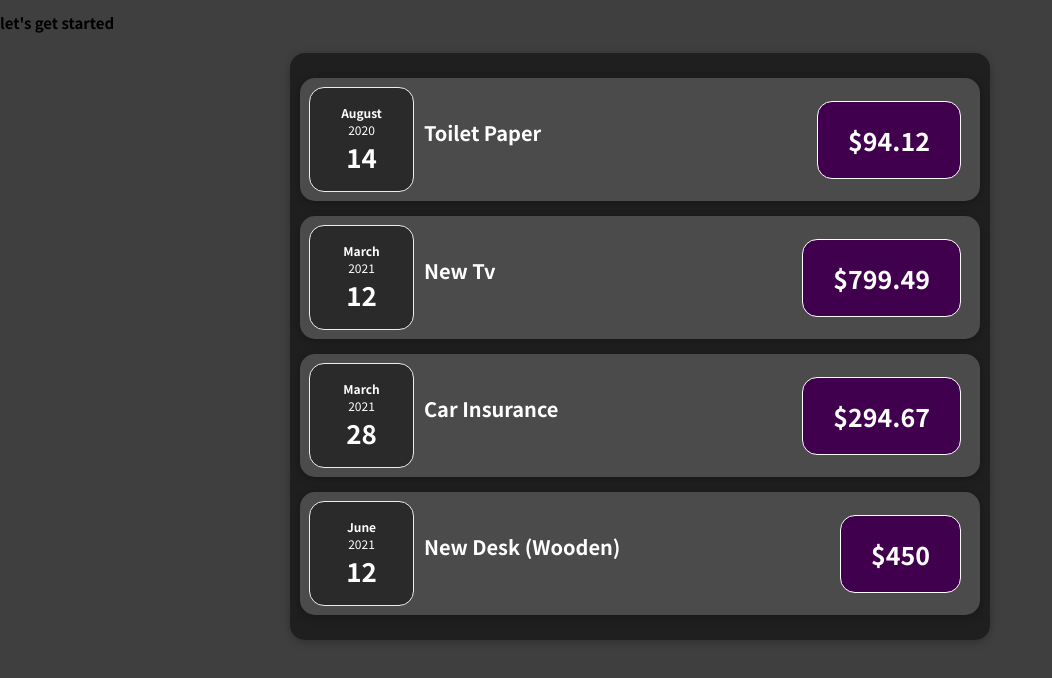
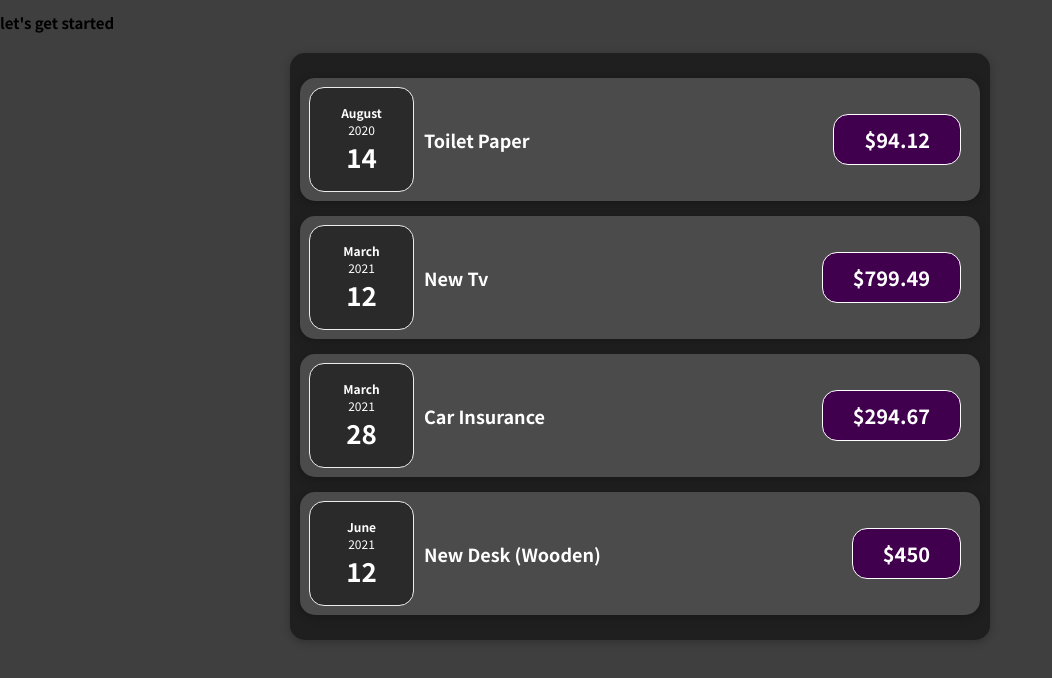
Before and after one commit to StrongMind0/React.-Expenses-App, a React (Create React App) app: page / in a window 1280 px wide. Shown: the top 678 px of the page, without its empty margins (0-1052 px from the left). Built offline with nearby package versions, Linux system fonts and the light colour scheme.

Commit message:
Sample of using old react to create elements

```diff
--- a/src/components/Card.js
+++ b/src/components/Card.js
@@ -1,3 +1,5 @@
+import React from 'react';
+
 import './Card.css'
 
 function Card(props) {
--- a/src/components/ExpenseDate.js
+++ b/src/components/ExpenseDate.js
@@ -1,3 +1,5 @@
+import React from 'react';
+
 import './ExpenseDate.css';
 
 function ExpenseDate(props) {
--- a/src/components/ExpenseItem.css
+++ b/src/components/ExpenseItem.css
@@ -14,7 +14,10 @@
 }
 .expense-item__details{
     display: flex;
-    justify-content: space-between;
+    flex-direction: column-reverse;
+    justify-content: center;
+    align-items: flex-end;
+    /* justify-content: space-between; */
     /* border: 1px solid; */
     flex: 1;
     margin: 0 10px;
@@ -22,18 +25,31 @@
 }
 
 .expense-item__details>h2{
-    font-size: 2rem;
+    font-size: 1.8rem;
     color: #fff;
+    margin-right: 2rem;
 }
 
 
 .expense-item__price{
-    align-self: center;
-    font-size: 2.5rem;
+    /* align-self: center; */
+    font-size: 2rem;
     border: 1px solid #fff;
     background: #40004d;
     color: #fff;
-    padding: 2rem 3rem;
+    padding: 1rem 3rem;
     border-radius: 15px;
     font-weight: bold;
 }
+
+@media screen and (min-width:600px) {
+    .expense-item__details{
+        display: flex;
+        flex-direction: row;
+        justify-content: space-between;
+    }
+
+    .expense-item__price{
+        align-self: center;
+    }
+}
--- a/src/components/ExpenseItem.js
+++ b/src/components/ExpenseItem.js
@@ -1,3 +1,5 @@
+import React from 'react';
+
 import ExpenseDate from './ExpenseDate';
 import Card from './Card';
 import './ExpenseItem.css'
--- a/src/components/Expenses.js
+++ b/src/components/Expenses.js
@@ -1,3 +1,5 @@
+import React from 'react';
+
 import './Expenses.css'
 import ExpenseItem from "./ExpenseItem"
 import Card from './Card';
```
Also changed, not shown: src/App.js (+14 -1 lines).
